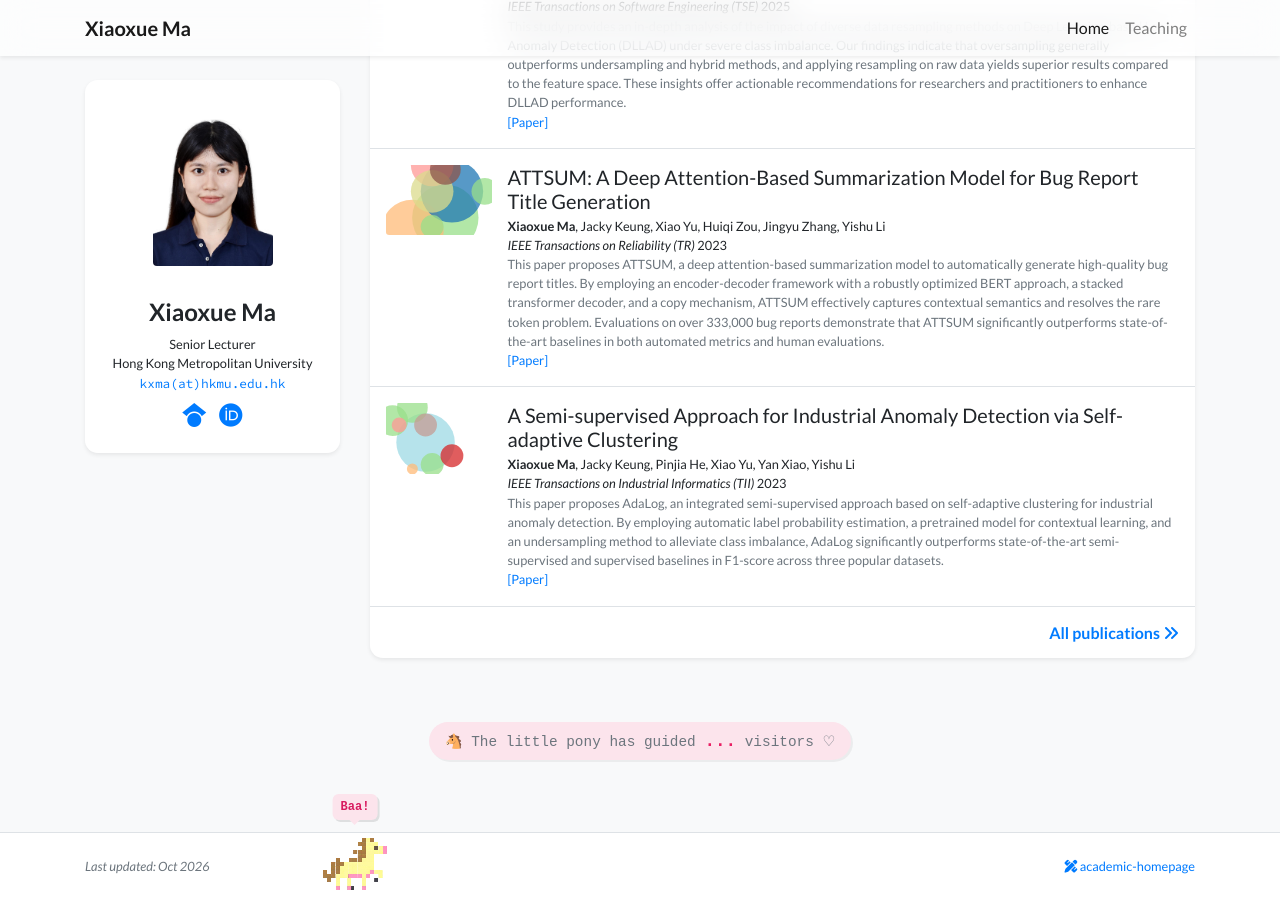
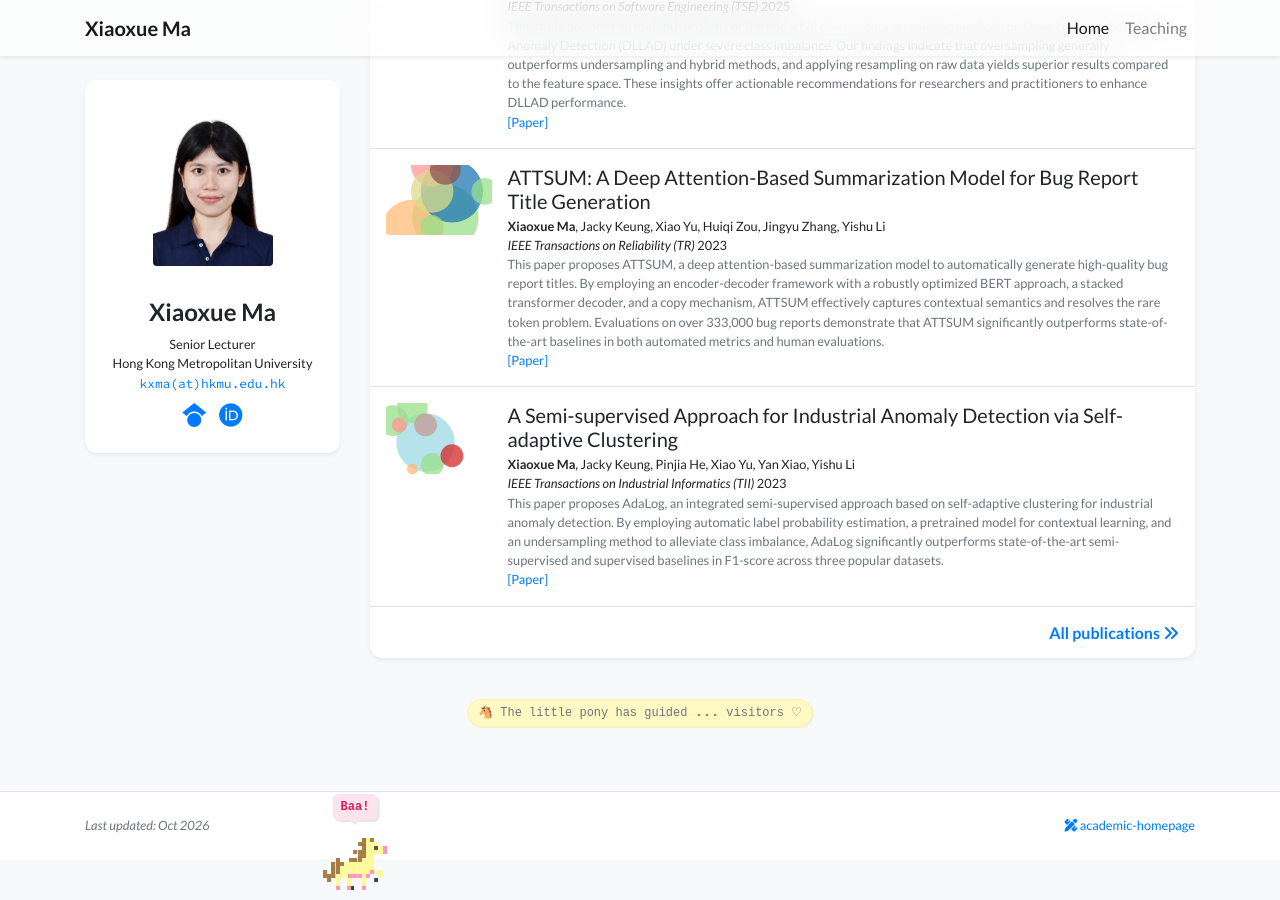
Before and after one commit to xiaoxuemakayley/xiaoxuemakayley.github.io, a Jekyll site: the page built from index.html, in a window 1280 px wide and 900 px high, scrolled down 3745 px. Built offline with Jekyll 4.4.1, drawn with Linux system fonts in a browser that asks for light colours; nearby versions of some CDN libraries; a style sheet for code colours, icons or effects is not loaded.

Commit message:
Update index.html

```diff
--- a/index.html
+++ b/index.html
@@ -163,12 +163,11 @@ navbar_title: Home
 <!-- 引入 Vercount 统计脚本 -->
 <script defer src="https://cn.vercount.one/js"></script>
 
-<!-- Cute English Page Views -->
-<div class="container mt-5 mb-4">
+<div class="container mt-4 mb-3">
     <div class="row">
         <div class="col-12 text-center">
-            <span class="text-muted" style="font-size: 0.9rem; font-family: monospace; background: #fce4ec; padding: 6px 16px; border-radius: 20px; display: inline-block; color: #d81b60; box-shadow: 2px 2px 0px rgba(0,0,0,0.05);">
-                🐴 The little pony has guided <strong id="vercount_value_page_pv" style="font-size: 1.1rem; color: #e91e63;">...</strong> visitors ♡
+            <span class="text-muted" style="font-size: 0.75rem; font-family: monospace; background: #fff9c4; padding: 3px 10px; border-radius: 15px; display: inline-block; color: #f57f17; box-shadow: 1px 1px 0px rgba(0,0,0,0.05); border: 1px solid #fff59d;">
+                🐴 The little pony has guided <strong id="vercount_value_page_pv" style="font-size: 0.85rem; color: #e65100;">...</strong> visitors ♡
             </span>
         </div>
     </div>
```
